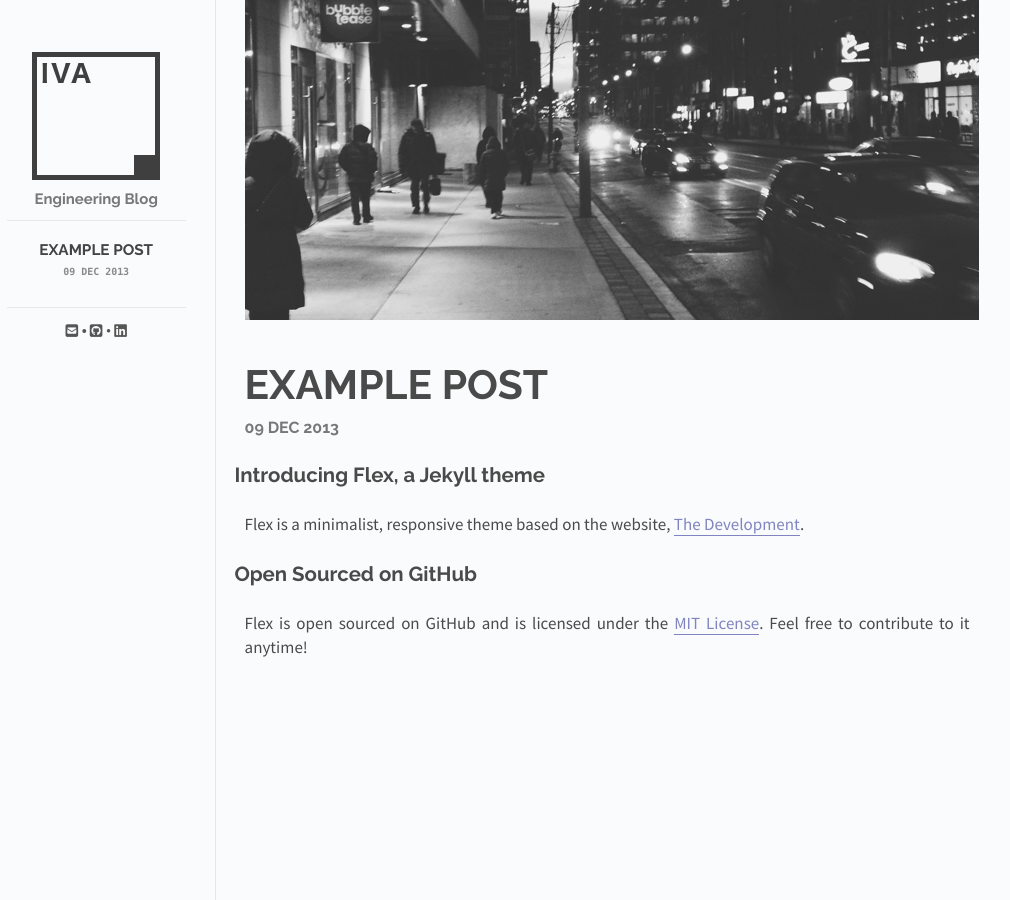
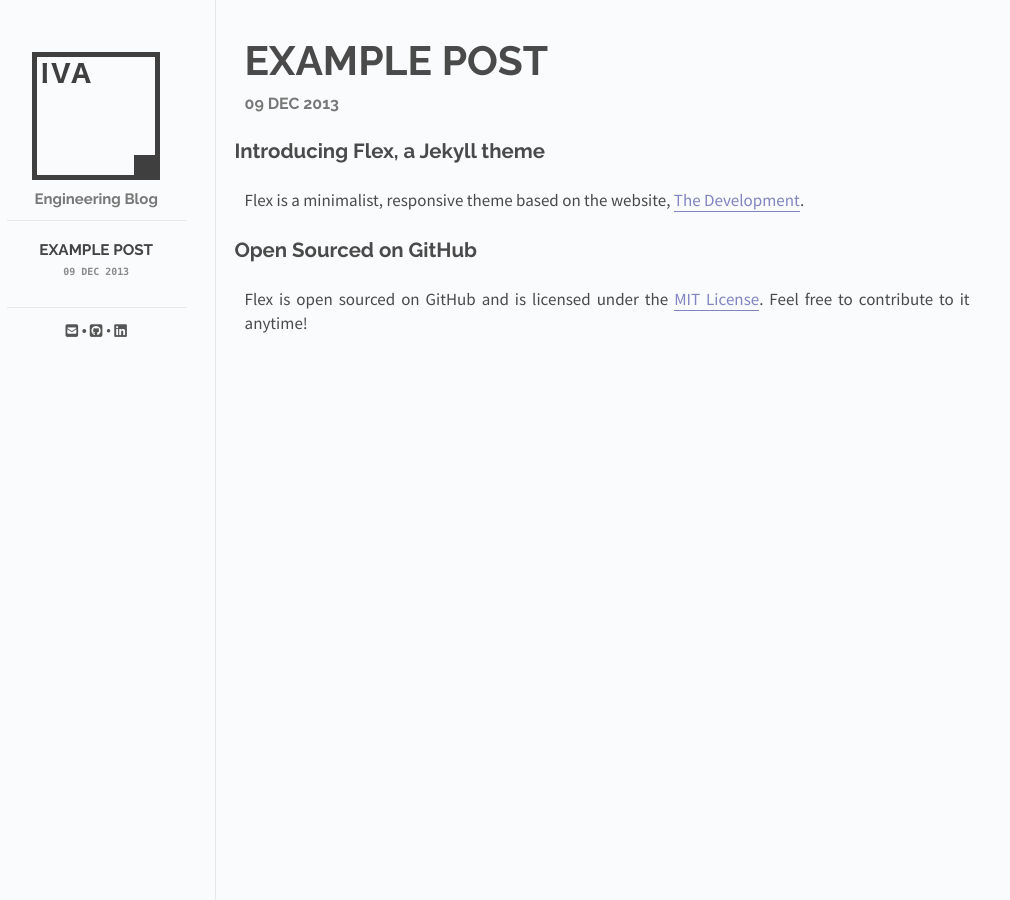
Before and after one commit to N7down/n7down.github.io, a Jekyll site: the page built from index.html, in a window 1280 px wide. Shown: the whole page, without its empty margins (143-1153 px from the left). Built offline with Jekyll 4.4.1, drawn with Linux system fonts in a browser that asks for light colours; nearby versions of some CDN libraries; library files that are not in the unit come from our copies.

Commit message:
removed cover picture

```diff
--- a/_includes/post.html
+++ b/_includes/post.html
@@ -3,9 +3,9 @@
     <img src="/images/sidebar-button.png">
   </div>
   <div id="post-info">
-    <div id="cover-photo-container">
+    <!-- <div id="cover-photo-container">
       <img id="cover-photo" src="/images/{{ page.cover }}">
-    </div>
+    </div> -->
     <div id="info-container">
       <h1 id="title">{{ page.title }}</h1>
       <span id="date">{{ page.date | date_to_string }}</span>
```
